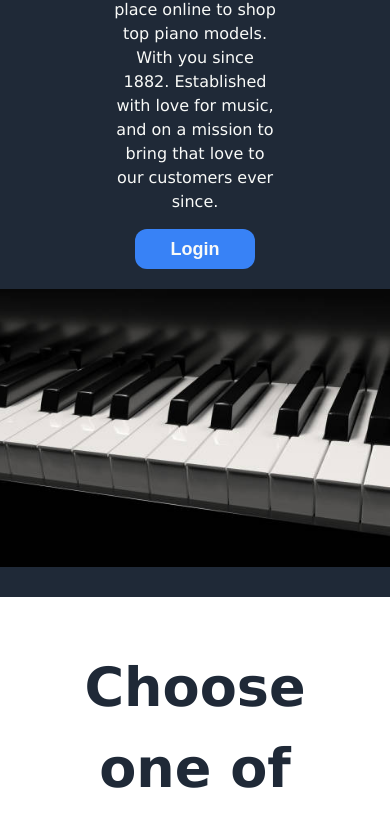
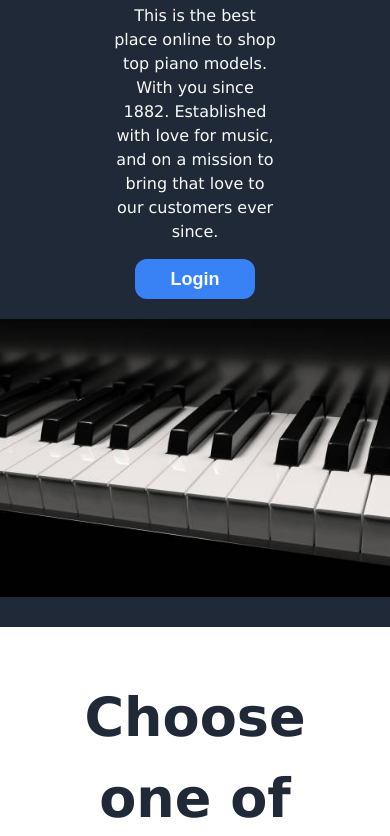
Before and after one commit to vladablagojevic/landing-page, a plain HTML site: page index.html in a window 390 px wide. Shown: the part 381-1217 px from the top of the page. Drawn offline with Linux system fonts and the light colour scheme.

Commit message:
Changed min-height of the footer section to 100px and padding on the header container to 80px

```diff
--- a/style.css
+++ b/style.css
@@ -237,7 +237,7 @@ h2 {
     .header .container {
         flex-direction: column;
         justify-content: space-between;
-        padding-top: 50px;
+        padding-top: 80px;
         text-align: center;
     }
 
@@ -277,6 +277,7 @@ h2 {
     }
 
     .footer .container {
+        min-height: 100px;
         text-align: center;
     }
 }
```
